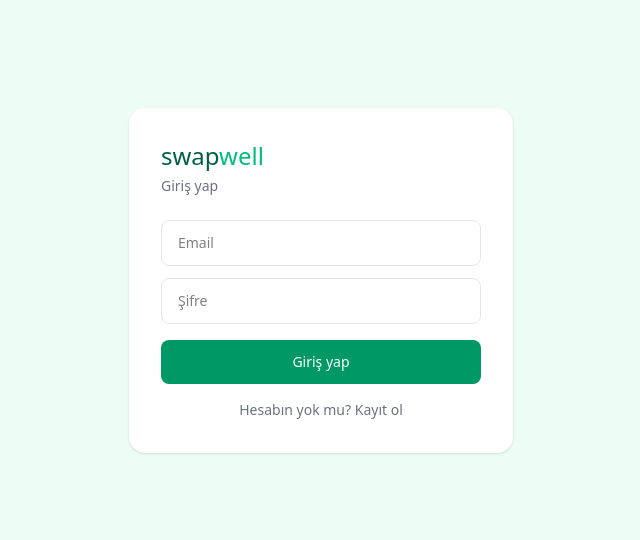
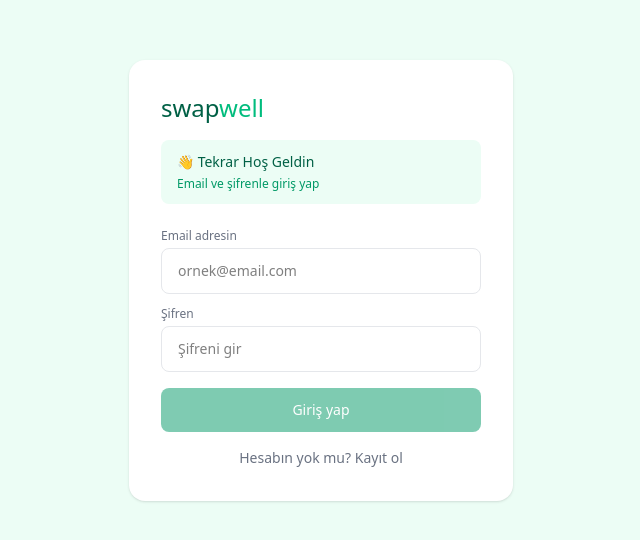
Before and after one commit to cerenyirmibes-lab/swapwell, a Next.js app: page /login in a window 1280 px wide. Shown: the part 120-660 px from the top of the page, without its empty margins (319-959 px from the left). Built offline with nearby package versions, Linux system fonts and the light colour scheme; no server answers.

Commit message:
profil resmi yukleme ve setup yonlendirme

```diff
--- a/app/(auth)/login/page.tsx
+++ b/app/(auth)/login/page.tsx
@@ -5,12 +5,12 @@ import { useRouter } from 'next/navigation'
 import { supabase } from '../../lib/supabase'
 
 export default function LoginPage() {
+  const router = useRouter()
   const [email, setEmail] = useState('')
   const [password, setPassword] = useState('')
   const [isSignUp, setIsSignUp] = useState(false)
   const [loading, setLoading] = useState(false)
   const [message, setMessage] = useState('')
-  const router = useRouter()
 
   const handleAuth = async () => {
     setLoading(true)
@@ -18,39 +18,56 @@ export default function LoginPage() {
 
     if (isSignUp) {
       const { error } = await supabase.auth.signUp({ email, password })
-      if (error) setMessage(error.message)
-      else setMessage('✅ Kayıt başarılı! Giriş yapabilirsin.')
+      if (error) {
+        setMessage('❌ ' + error.message)
+      } else {
+        setMessage('✅ Hesabın oluşturuldu! Şimdi giriş yapabilirsin.')
+        setIsSignUp(false)
+      }
     } else {
       const { error } = await supabase.auth.signInWithPassword({ email, password })
       if (error) {
         setMessage('❌ ' + error.message)
       } else {
-        router.push('/profile')
+        router.push('/setup')
       }
     }
     setLoading(false)
   }
 
   return (
-    <main className="min-h-screen bg-emerald-50 flex items-center justify-center">
+    <main className="min-h-screen bg-emerald-50 flex items-center justify-center px-4">
       <div className="bg-white rounded-2xl p-8 w-full max-w-sm shadow-sm">
         <h1 className="text-2xl font-medium text-emerald-800 mb-1">
           swap<span className="text-emerald-500">well</span>
         </h1>
-        <p className="text-sm text-gray-500 mb-6">
-          {isSignUp ? 'Hesap oluştur' : 'Giriş yap'}
-        </p>
 
+        <div className="bg-emerald-50 rounded-lg px-4 py-3 mb-6 mt-4">
+          <p className="text-sm font-medium text-emerald-800">
+            {isSignUp ? '📝 Yeni Hesap Oluşturuyorsun' : '👋 Tekrar Hoş Geldin'}
+          </p>
+          <p className="text-xs text-emerald-600 mt-1">
+            {isSignUp
+              ? 'Email adresini ve bir şifre belirleyerek üye ol'
+              : 'Email ve şifrenle giriş yap'}
+          </p>
+        </div>
+
+        <label className="text-xs font-medium text-gray-500 mb-1 block">Email adresin</label>
         <input
           type="email"
-          placeholder="Email"
+          placeholder="ornek@email.com"
           value={email}
           onChange={e => setEmail(e.target.value)}
           className="w-full border border-gray-200 rounded-lg px-4 py-3 text-sm mb-3 outline-none focus:border-emerald-400"
         />
+
+        <label className="text-xs font-medium text-gray-500 mb-1 block">
+          {isSignUp ? 'Bir şifre oluştur' : 'Şifren'}
+        </label>
         <input
           type="password"
-          placeholder="Şifre"
+          placeholder={isSignUp ? 'En az 6 karakter' : 'Şifreni gir'}
           value={password}
           onChange={e => setPassword(e.target.value)}
           className="w-full border border-gray-200 rounded-lg px-4 py-3 text-sm mb-4 outline-none focus:border-emerald-400"
@@ -62,14 +79,14 @@ export default function LoginPage() {
 
         <button
           onClick={handleAuth}
-          disabled={loading}
-          className="w-full bg-emerald-600 text-white rounded-lg py-3 text-sm font-medium hover:bg-emerald-700 transition-colors"
+          disabled={loading || !email || !password}
+          className="w-full bg-emerald-600 text-white rounded-lg py-3 text-sm font-medium hover:bg-emerald-700 disabled:opacity-50 transition-colors"
         >
-          {loading ? 'Yükleniyor...' : isSignUp ? 'Kayıt ol' : 'Giriş yap'}
+          {loading ? 'Yükleniyor...' : isSignUp ? '✅ Hesabı Oluştur' : 'Giriş yap'}
         </button>
 
         <button
-          onClick={() => setIsSignUp(!isSignUp)}
+          onClick={() => { setIsSignUp(!isSignUp); setMessage('') }}
           className="w-full text-center text-sm text-gray-500 mt-4 hover:text-emerald-600"
         >
           {isSignUp ? 'Zaten hesabın var mı? Giriş yap' : 'Hesabın yok mu? Kayıt ol'}
--- a/app/(auth)/setup/page.tsx
+++ b/app/(auth)/setup/page.tsx
@@ -1,5 +1,5 @@
 'use client'
-
+import { useRef } from 'react'
 import { useState } from 'react'
 import { supabase } from '../../lib/supabase'
 import { useRouter } from 'next/navigation'
@@ -19,6 +19,10 @@ export default function SetupPage() {
   const [wants, setWants] = useState<string[]>([])
   const [loading, setLoading] = useState(false)
   const [message, setMessage] = useState('')
+  const [avatarFile, setAvatarFile] = useState<File | null>(null)
+  const [avatarPreview, setAvatarPreview] = useState<string | null>(null)
+  const fileInputRef = useRef<HTMLInputElement>(null)
+
 
   const toggle = (list: string[], setList: (v: string[]) => void, item: string) => {
     if (list.includes(item)) setList(list.filter(i => i !== item))
@@ -30,6 +34,19 @@ export default function SetupPage() {
     const { data: { user } } = await supabase.auth.getUser()
     if (!user) { setMessage('Giriş yapman gerekiyor'); setLoading(false); return }
 
+    let avatarUrl = null
+    if (avatarFile) {
+      const fileExt = avatarFile.name.split('.').pop()
+      const filePath = `${user.id}.${fileExt}`
+      const { error: uploadError } = await supabase.storage
+        .from('avatars')
+        .upload(filePath, avatarFile, { upsert: true })
+
+      if (!uploadError) {
+        const { data: urlData } = supabase.storage.from('avatars').getPublicUrl(filePath)
+        avatarUrl = urlData.publicUrl
+      }
+    }
     const { error } = await supabase.from('profiles').upsert({
   id: user.id,
   full_name: fullName,
@@ -37,7 +54,8 @@ export default function SetupPage() {
   bio,
   offers,
   wants,
-      credits: 3
+  credits: 3,
+  avatar_url: avatarUrl,
 })
 
     if (error) setMessage(error.message)
@@ -50,7 +68,32 @@ export default function SetupPage() {
       <div className="max-w-lg mx-auto bg-white rounded-2xl p-8 shadow-sm">
         <h1 className="text-2xl font-medium text-emerald-800 mb-1">Profilini oluştur</h1>
         <p className="text-sm text-gray-500 mb-6">Başlamak için birkaç bilgi yeter</p>
-
+         <div className="flex flex-col items-center mb-6">
+  <div
+    onClick={() => fileInputRef.current?.click()}
+    className="w-20 h-20 rounded-full bg-emerald-100 flex items-center justify-center cursor-pointer overflow-hidden border-2 border-emerald-200 hover:border-emerald-400 transition-colors"
+  >
+    {avatarPreview ? (
+      <img src={avatarPreview} alt="avatar" className="w-full h-full object-cover" />
+    ) : (
+      <span className="text-2xl text-emerald-400">📷</span>
+    )}
+  </div>
+  <input
+    ref={fileInputRef}
+    type="file"
+    accept="image/*"
+    className="hidden"
+    onChange={e => {
+      const file = e.target.files?.[0]
+      if (file) {
+        setAvatarFile(file)
+        setAvatarPreview(URL.createObjectURL(file))
+      }
+    }}
+  />
+  <p className="text-xs text-gray-400 mt-2">Profil fotoğrafı ekle</p>
+</div>
         <input
           placeholder="Ad Soyad"
           value={fullName}
```
Lines whose indentation alone changed are shown as unchanged.
